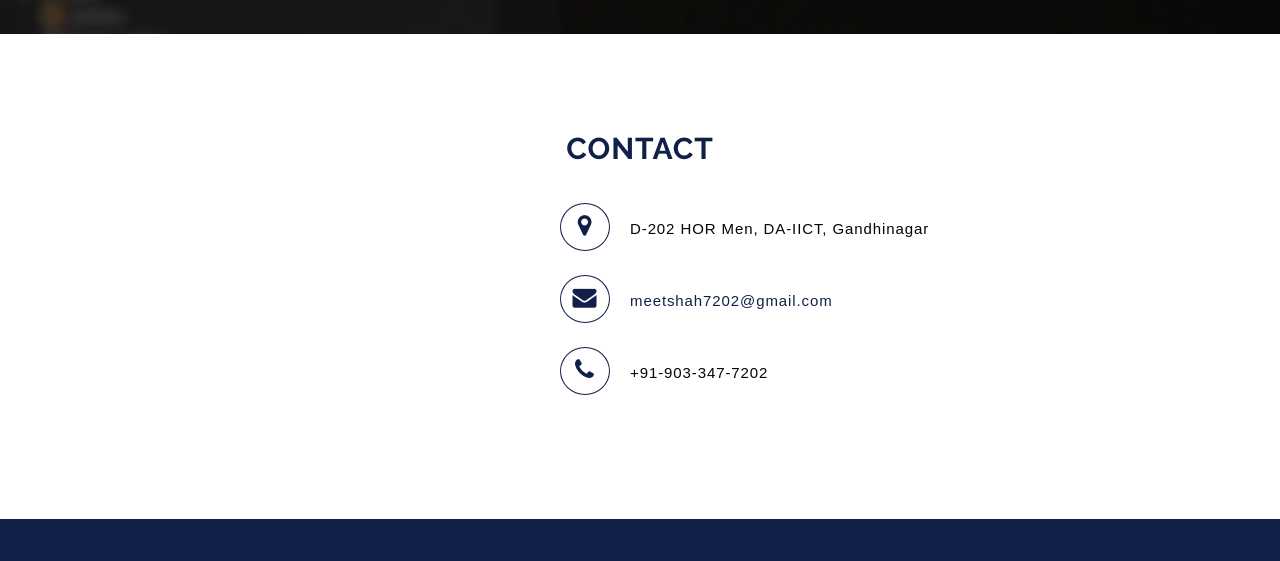
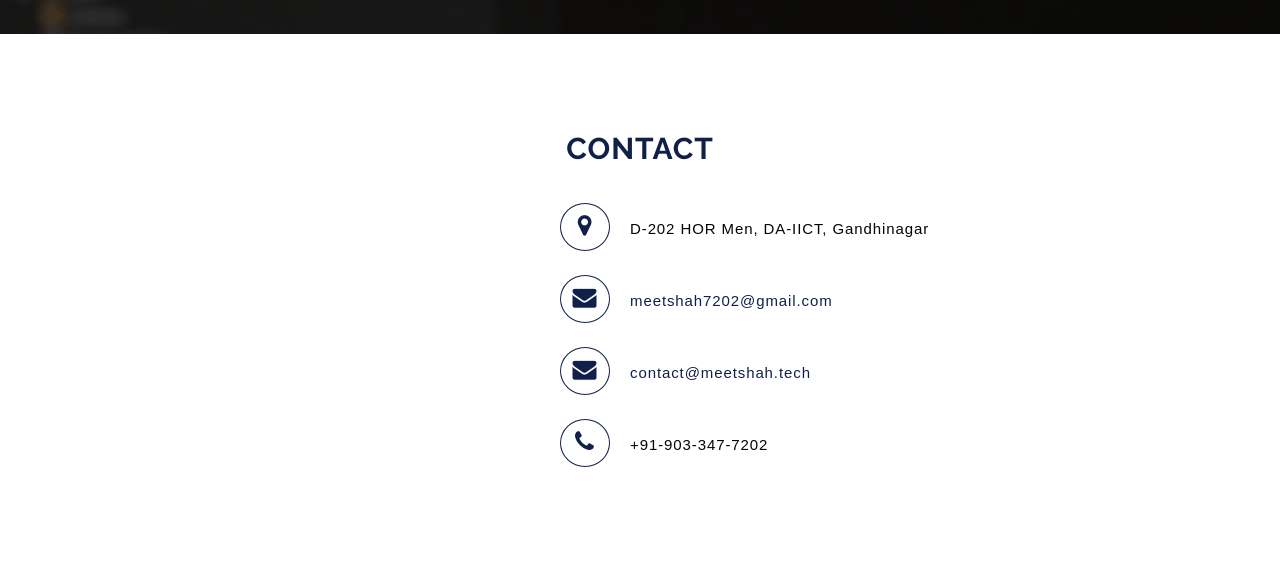
Before and after one commit to meet7202/meet7202.github.io, a plain HTML site: page index.html in a window 1280 px wide. Shown: the part 2778-3339 px from the top of the page. Drawn offline with Linux system fonts and the light colour scheme.

Commit message:
added new email id

```diff
--- a/index.html
+++ b/index.html
@@ -234,6 +234,7 @@
         <div class="col-md-7 contact-address pull-right">
             <p><i class="fa fa-map-marker"></i>D-202 HOR Men, DA-IICT, Gandhinagar </p>
             <p><i class="fa fa-envelope"></i><a href="mailto:meetshah7202@gmail.com?subject=Hi-From-Portfolio">meetshah7202@gmail.com</a></p>
+            <p><i class="fa fa-envelope"></i><a href="mailto:contact@meetshah.tech?subject=Hi-From-Portfolio">contact@meetshah.tech</a></p>
             <p><i class="fa fa-phone"></i>+91-903-347-7202</p>
         </div>
         <!--End contact information -->
```
